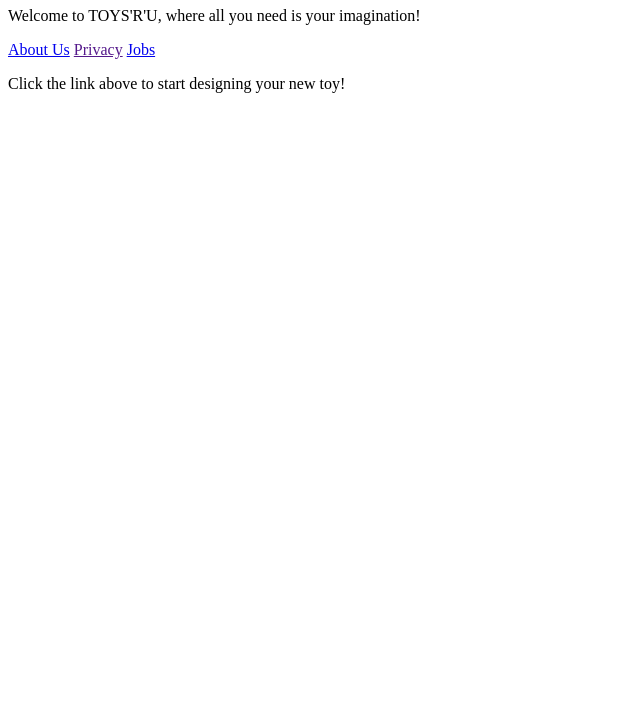
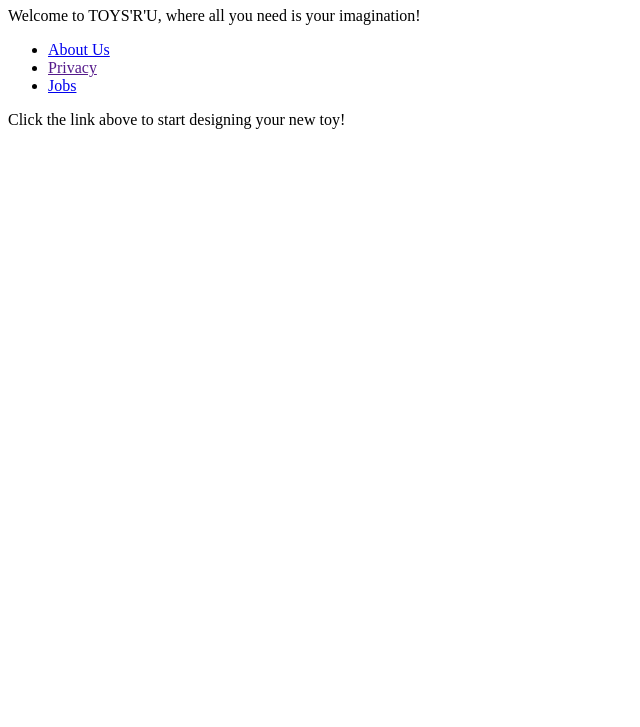
Before and after one commit to DilshanFernando-Dev/mimoCourse, a plain HTML site: page TOYS'R'U Home Page/index.html in a window 1280 px wide. Shown: the part 73-800 px from the top of the page, without its empty margins (0-640 px from the left). Drawn offline with Linux system fonts and the light colour scheme.

Commit message:
feat :About Us , Privacy , and Jobs link elements inside each of the three list items.

```diff
--- a/TOYS'R'U Home Page/index.html
+++ b/TOYS'R'U Home Page/index.html
@@ -3,9 +3,11 @@
   <body>
     <h1>TOYS'R'U!</h1>
     <p>Welcome to TOYS'R'U, where all you need is your imagination!</p>
-    <a href="1">About Us</a>
-    <a href="">Privacy</a>
-    <a href="2">Jobs</a>
+    <ul>
+      <li><a href="1">About Us</a></li>
+      <li><a href="">Privacy</a></li>
+      <li><a href="2">Jobs</a></li>
+    </ul>
     <p>Click the link above to start designing your new toy!</p>
   </body>
 </html>
```
